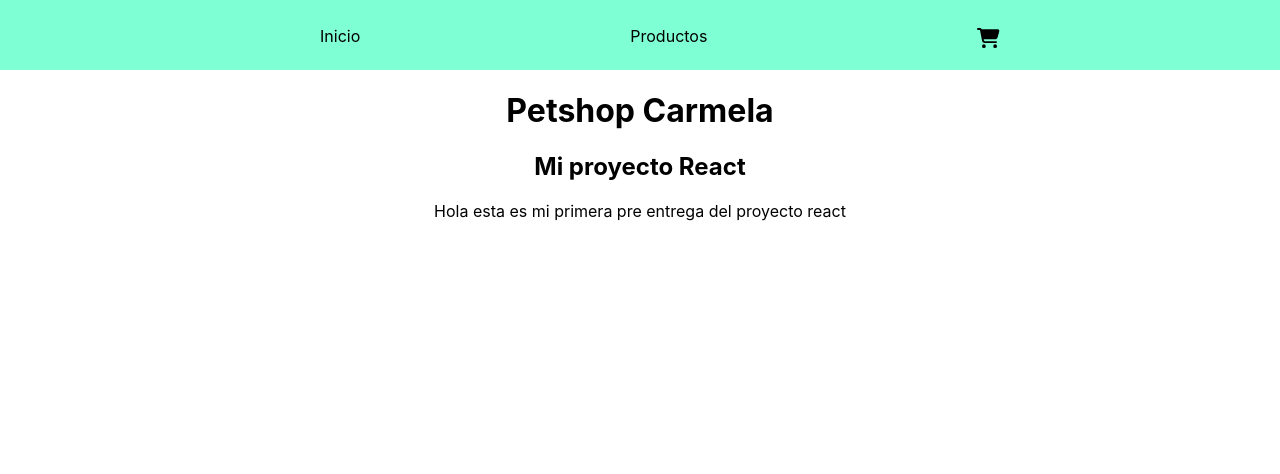
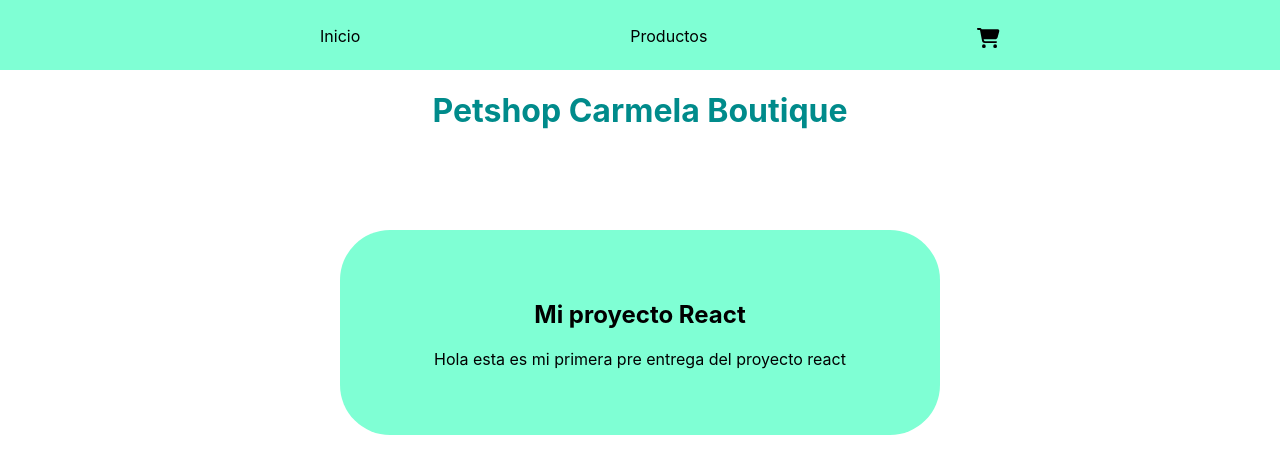
Before and after one commit to juanignaciosacco/VDC, a React (Create React App) app: page / in a window 1280 px wide. Shown: the top 474 px of the page. Built offline with nearby package versions, Linux system fonts and the light colour scheme.

Commit message:
estilos al componente itemListContainer

```diff
--- a/src/App.js
+++ b/src/App.js
@@ -1,5 +1,5 @@
 import './App.css';
-import ItemListContainer from './components/ItemListContainer';
+import ItemListContainer from './components/itemListContainer/ItemListContainer';
 import NavBar from './components/navBar/NavBar';
 
 
@@ -11,9 +11,8 @@ function App() {
           <NavBar />
         </nav>
       </header>
-        <h1>Petshop Carmela</h1>
       <main>
-        <ItemListContainer greetings='Hola esta es mi primera pre entrega del proyecto react' />
+        <ItemListContainer titulo='Petshop Carmela Boutique' greetings='Hola esta es mi primera pre entrega del proyecto react' />
       </main>
     </div>
   );
--- a/src/components/ItemListContainer.js
+++ /dev/null
@@ -1,10 +0,0 @@
-const ItemListContainer = ({greetings}) => {
-    return (
-        <div>
-            <h2>Mi proyecto React</h2>
-            <p>{greetings}</p>
-        </div>
-    )
-}
-
-export default ItemListContainer
--- /dev/null
+++ b/src/components/itemListContainer/ItemListContainer.js
@@ -0,0 +1,15 @@
+import './itemListContainer.css'
+
+const ItemListContainer = ({greetings, titulo}) => {
+    return (
+        <div>
+            <h1>{titulo}</h1>
+            <div className='texto'>
+                <h2>Mi proyecto React</h2>
+                <p>{greetings}</p>
+            </div>
+        </div>
+    )
+}
+
+export default ItemListContainer
--- /dev/null
+++ b/src/components/itemListContainer/itemListContainer.css
@@ -0,0 +1,12 @@
+h1 {
+    color: darkcyan;
+}
+
+.texto {
+    background-color: aquamarine;
+    border-radius: 50px;
+    margin: 0 auto;
+    margin-top: 100px;
+    padding: 50px;
+    width: 500px;
+}
```
